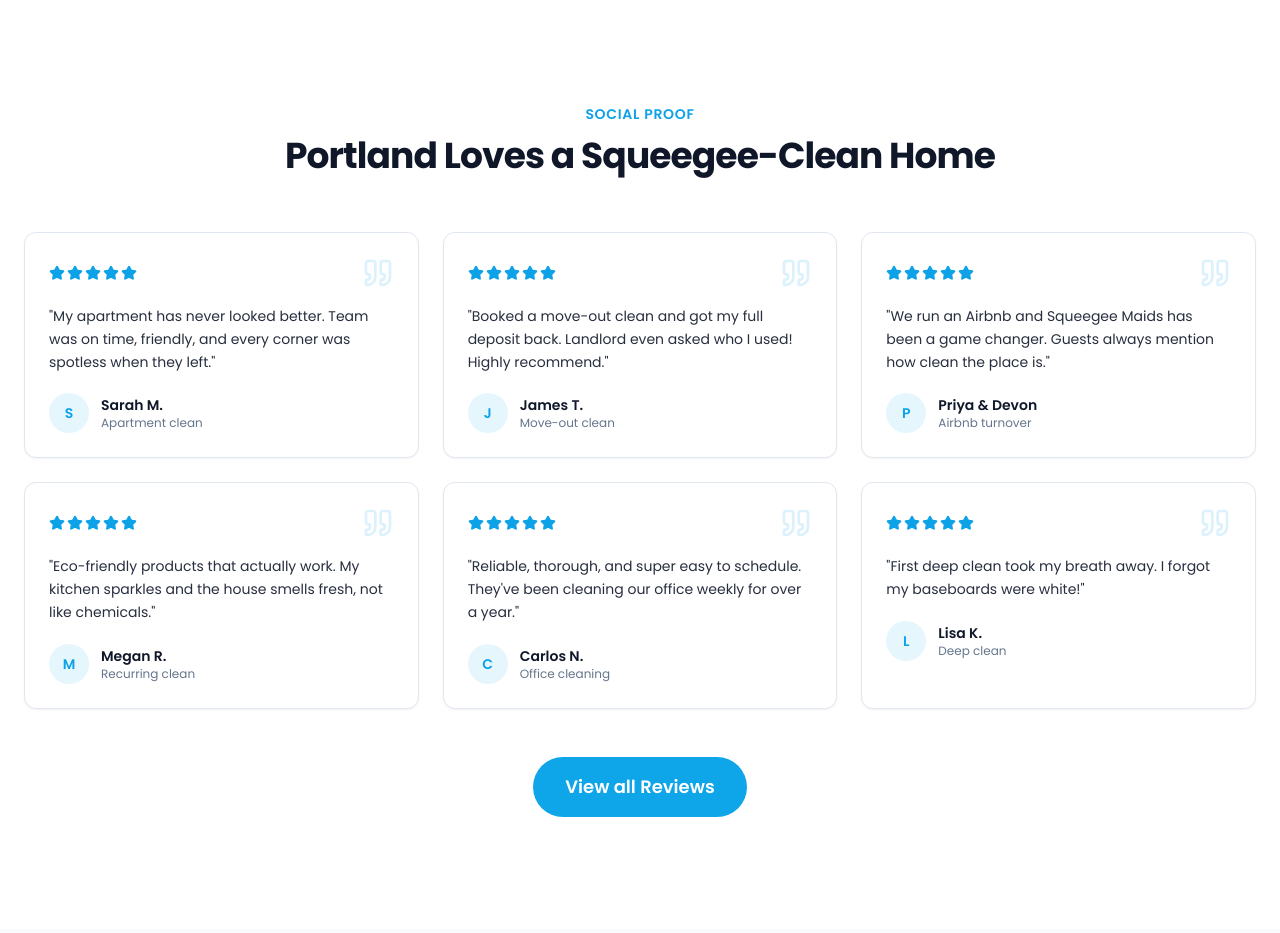
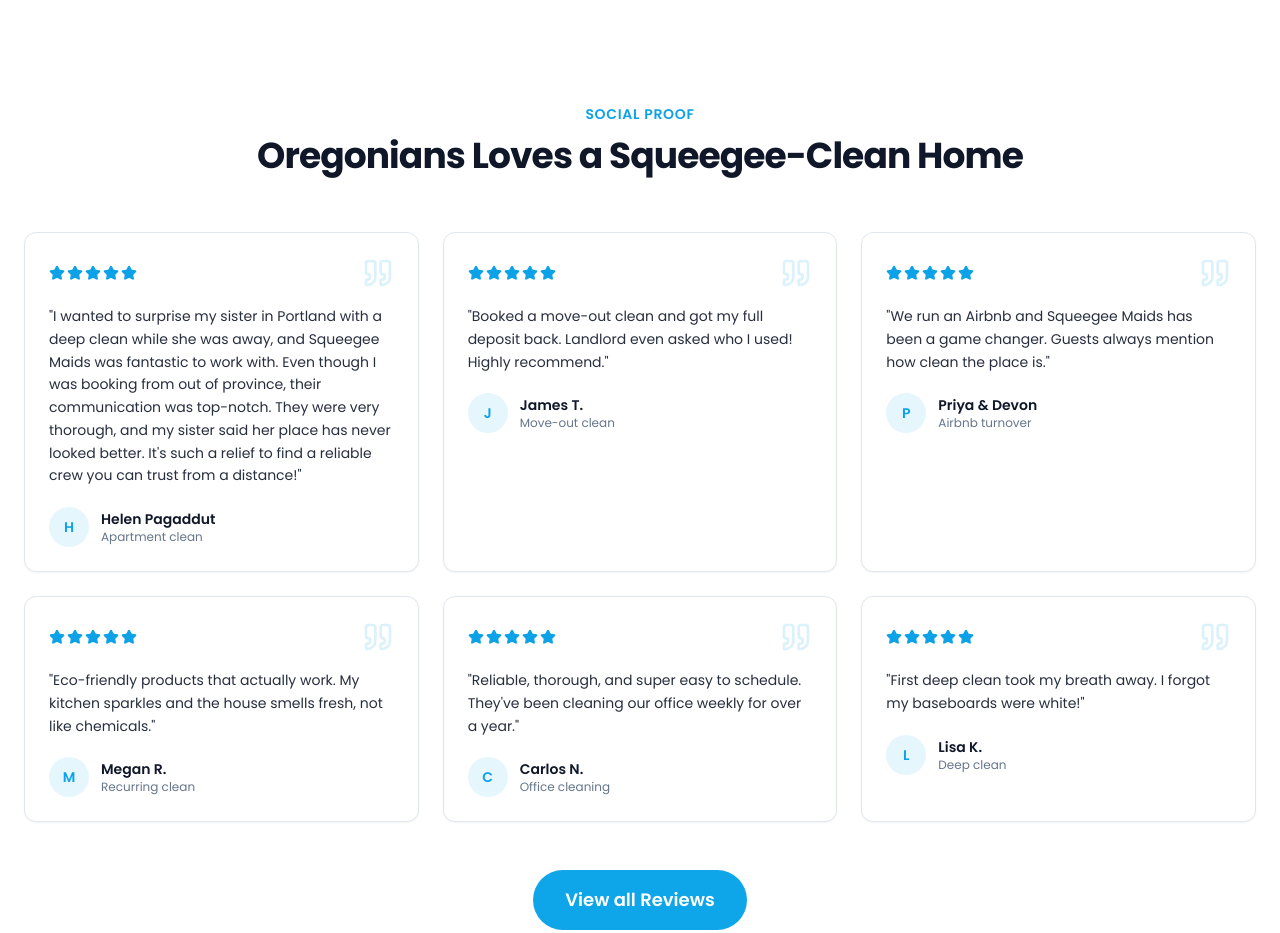
Before and after one commit to squeegee503-cmd/Squeegee-Maids, a React (Vite) app: page / in a window 1280 px wide. Shown: the part 980-1913 px from the top of the page. Built offline with nearby package versions, Linux system fonts and the light colour scheme; no server answers.

Commit message:
Updated Testimonials.tsx

```diff
--- a/src/components/sections/Testimonials.tsx
+++ b/src/components/sections/Testimonials.tsx
@@ -3,8 +3,8 @@ import { Card, CardContent } from "@/components/ui/card";
 
 const testimonials = [
   {
-    quote: "My apartment has never looked better. Team was on time, friendly, and every corner was spotless when they left.",
-    author: "Sarah M.",
+    quote: "I wanted to surprise my sister in Portland with a deep clean while she was away, and Squeegee Maids was fantastic to work with. Even though I was booking from out of province, their communication was top-notch. They were very thorough, and my sister said her place has never looked better. It's such a relief to find a reliable crew you can trust from a distance!",
+    author: "Helen Pagaddut",
     role: "Apartment clean",
   },
   {
@@ -43,7 +43,7 @@ export function Testimonials() {
             Social Proof
           </p>
           <h2 className="text-3xl font-bold tracking-tight sm:text-4xl text-balance">
-            Portland Loves a Squeegee-Clean Home
+            Oregonians Loves a Squeegee-Clean Home
           </h2>
         </div>
 
```
